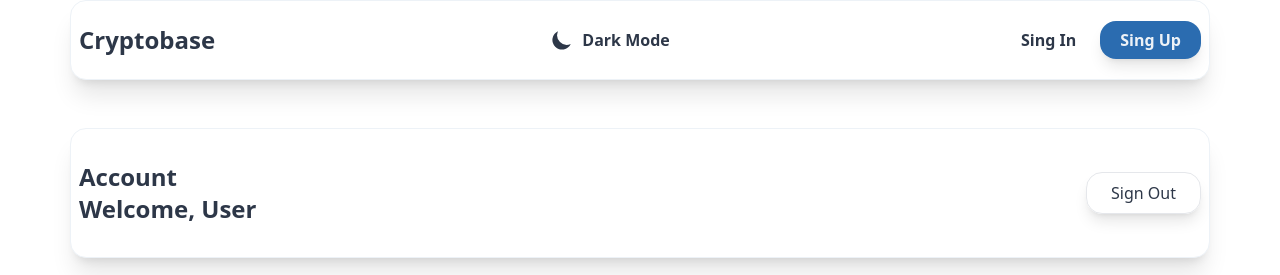
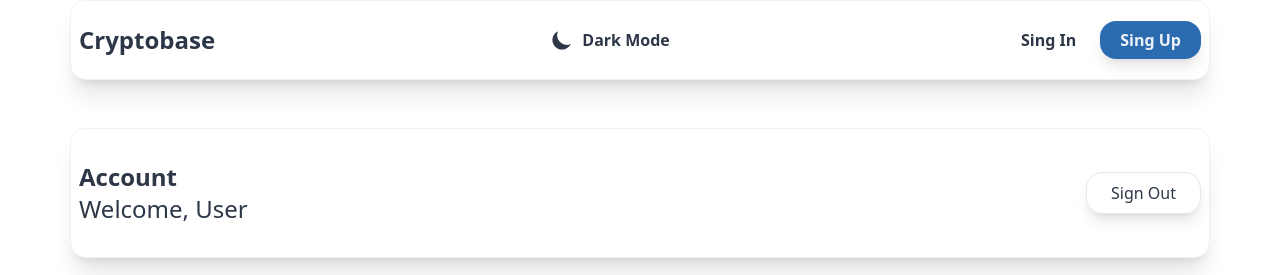
Before and after one commit to isleyva/Crypto-base, a React (Create React App) app: page /account in a window 1280 px wide. Shown: the top 275 px of the page. Built offline with nearby package versions, Linux system fonts and the light colour scheme; no server answers.

Commit message:
fixing things

```diff
--- a/src/routes/Account.js
+++ b/src/routes/Account.js
@@ -5,8 +5,8 @@
   return (
     <div className='max-w-[1140px] mx-auto'>
       <div className='flex justify-between items-center my-12 py-8 rounded-div'>
-        <div className='text-2xl font-bold'>
-          <h1>Account</h1>
+        <div className='text-2xl '>
+          <h1 className="font-bold text-2xl">Account</h1>
           <div>
             <p>Welcome, User</p>
           </div>
```
